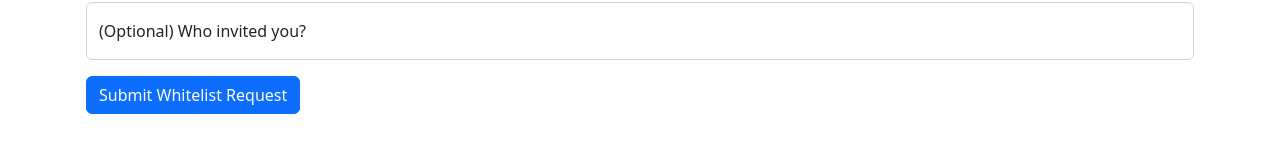
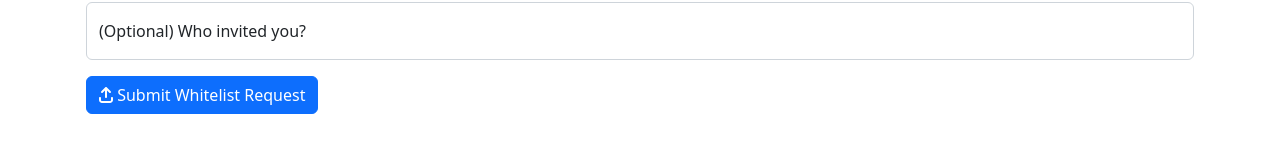
Before and after one commit to Naamloos/MangoTango, a React (Create React App) app in the folder Frontend/: page / in a window 1280 px wide. Shown: the part 502-654 px from the top of the page. Built offline with nearby package versions, Linux system fonts and the light colour scheme.

Commit message:
Add some icons to buttons

```diff
--- a/Frontend/src/App.js
+++ b/Frontend/src/App.js
@@ -13,6 +13,11 @@ import {
 import React from "react";
 import { FontAwesomeIcon } from "@fortawesome/react-fontawesome";
 import { faGithub } from "@fortawesome/free-brands-svg-icons";
+import {
+  faArrowUpFromBracket,
+  faCheckDouble,
+  faBomb,
+} from "@fortawesome/free-solid-svg-icons";
 
 class App extends React.Component {
   constructor(props) {
@@ -162,7 +167,8 @@ class App extends React.Component {
                 </Form.Label>
               </Form.Floating>
               <Button type="submit" variant="primary">
-                Submit Whitelist Request
+                <FontAwesomeIcon icon={faArrowUpFromBracket} /> Submit Whitelist
+                Request
               </Button>
             </FormGroup>
           </Form>
@@ -225,14 +231,14 @@ class App extends React.Component {
                         data={JSON.stringify(request)}
                         onClick={this.Approve.bind(this)}
                       >
-                        Allow Access
+                        <FontAwesomeIcon icon={faCheckDouble} /> Allow Access
                       </Button>{" "}
                       <Button
                         variant="danger"
                         data={JSON.stringify(request)}
                         onClick={this.Deny.bind(this)}
                       >
-                        Deny Access
+                        <FontAwesomeIcon icon={faBomb} /> Deny Access
                       </Button>{" "}
                     </Card.Body>
                   </Card>
```
